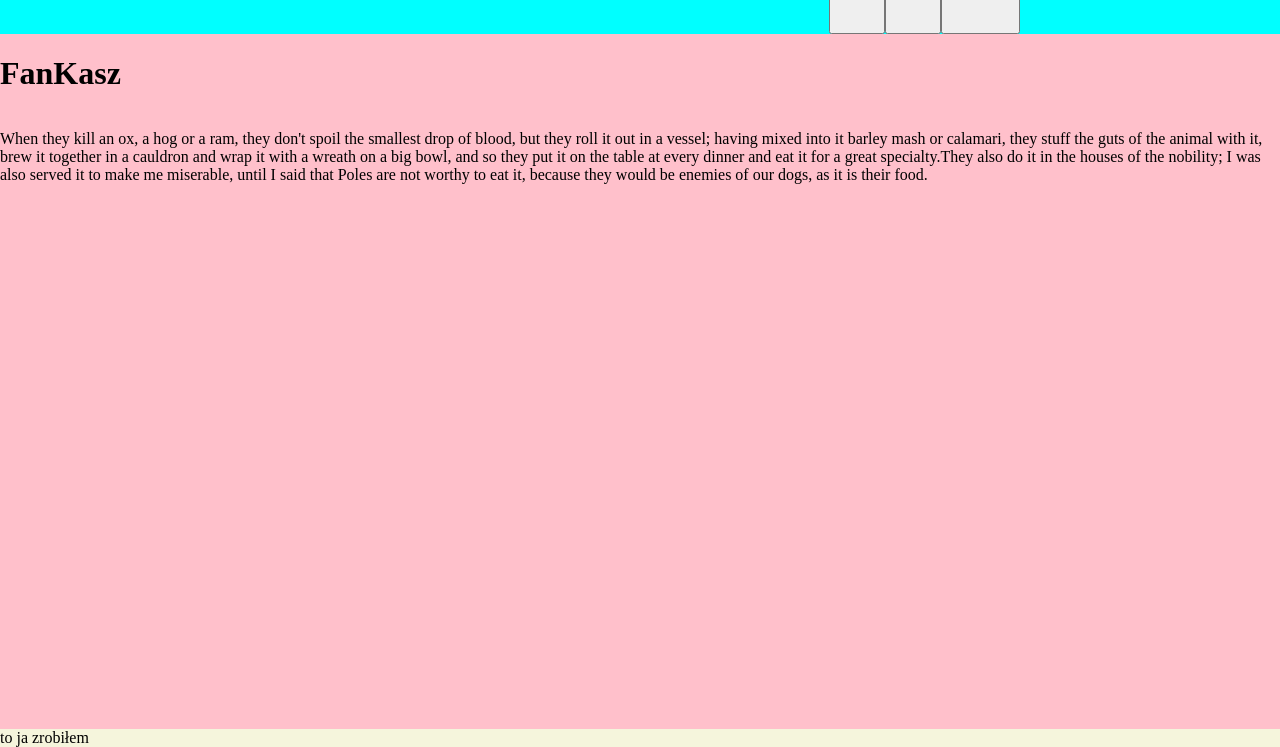
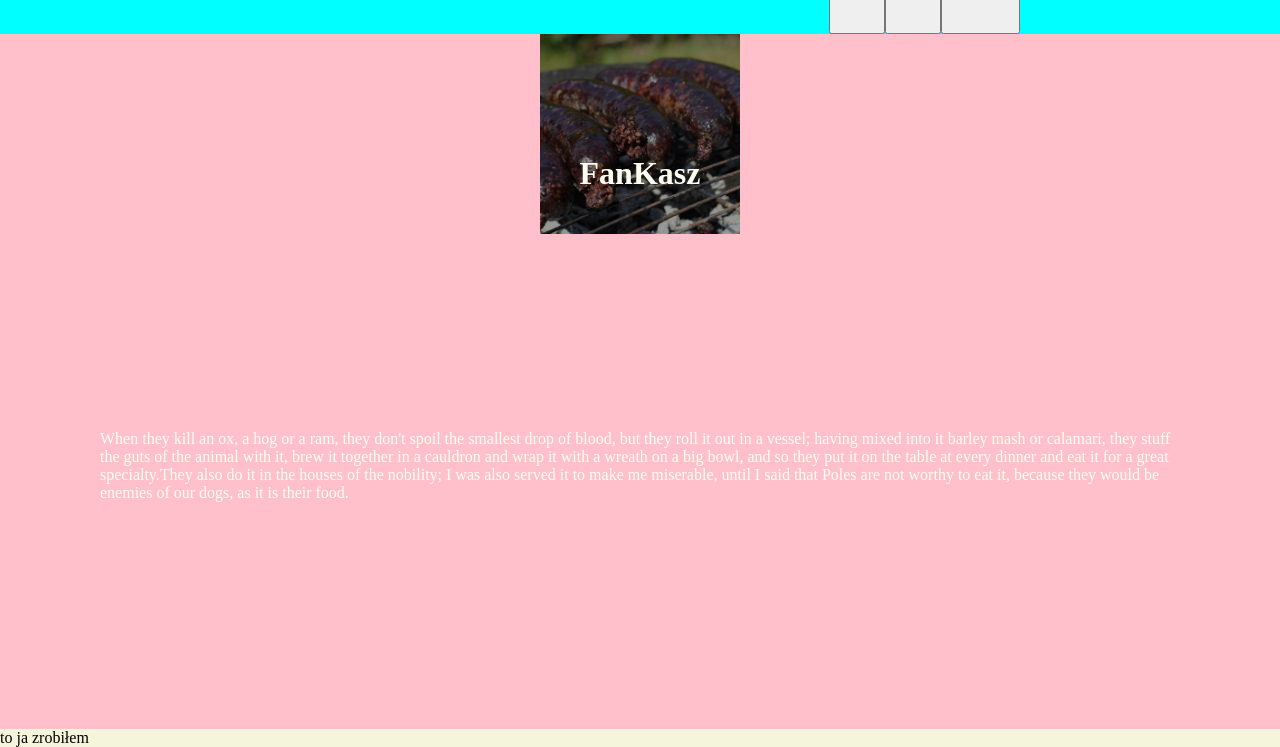
Before and after one commit to kociotrzeci/Restaurant-page, a website built with webpack: page dist/index.html in a window 1280 px wide. Shown: the part 53-800 px from the top of the page. Built offline with Linux system fonts and the light colour scheme.

Commit message:
fiddling

```diff
--- a/src/homepage.js
+++ b/src/homepage.js
@@ -2,11 +2,14 @@ console.log('module test');
 
 function homepage() {
     const homepage = document.createElement('div');
+    const backgroundBlur = document.createElement('div');
+    backgroundBlur.id = 'blur'
     homepage.id = 'homepage';
     const head = document.createElement('h1');
     head.textContent = 'FanKasz'
     const paragraph = document.createElement('p');
     paragraph.textContent = "When they kill an ox, a hog or a ram, they don't spoil the smallest drop of blood, but they roll it out in a vessel; having mixed into it barley mash or calamari, they stuff the guts of the animal with it, brew it together in a cauldron and wrap it with a wreath on a big bowl, and so they put it on the table at every dinner and eat it for a great specialty.They also do it in the houses of the nobility; I was also served it to make me miserable, until I said that Poles are not worthy to eat it, because they would be enemies of our dogs, as it is their food.";
+    homepage.appendChild(backgroundBlur);
     homepage.appendChild(head);
     homepage.appendChild(paragraph);
     return (homepage);
--- a/src/styles.scss
+++ b/src/styles.scss
@@ -1,5 +1,3 @@
-* {}
-
 div {
     display: flex;
 }
@@ -14,11 +12,6 @@ body {
     flex-direction: column;
     justify-content: space-between;
     background-color: pink;
-}
-
-#main-body {
-    height: 100%;
-}
 
     #header {
         height: 100px;
@@ -30,17 +23,32 @@ body {
             height: 50px;
             width: 50px;
         }
-
     }
 
+    #main-body {
+        height: 100%;
 
+        #homepage {
+            position: relative;
+            flex-direction: column;
+            align-items: center;
 
-#footer {
-    background-color: beige;
+            * {
+                padding: 100px;
+                z-index: 1;
+                color: ivory;
             }
 
-#homepage {
-    flex-direction: column;
+            #blur {
+                position: absolute;
+                display: block;
+                background-image: url('./assets/homepage.jpg');
+                filter: blur(8px);
+                filter: brightness(60%);
+                background-position: center;
+                background-repeat: no-repeat;
+                background-size: cover;
+            }
         }
 
         #menu {
@@ -55,3 +63,9 @@ body {
             flex-direction: column;
             align-items: center;
         }
+    }
+
+    #footer {
+        background-color: beige;
+    }
+}
--- a/webpack.config.js
+++ b/webpack.config.js
@@ -13,7 +13,11 @@ module.exports = {
             {
                 test: /\.scss$/i,
                 use: ['style-loader', 'css-loader', "sass-loader",],
-            }
+            },
+            {
+                test: /\.(png|svg|jpg|jpeg|gif)$/i,
+                type: 'asset/resource',
+            },
         ]
     }
 
```
Also changed, not shown: dist/d0f299d19060ffb061ad.jpg (added), dist/main.js, src/assets/homepage.jpg (added), src/homepage.jpg (added), src/menu.js (line endings or trailing spaces). Lines whose indentation alone changed are shown as unchanged.
